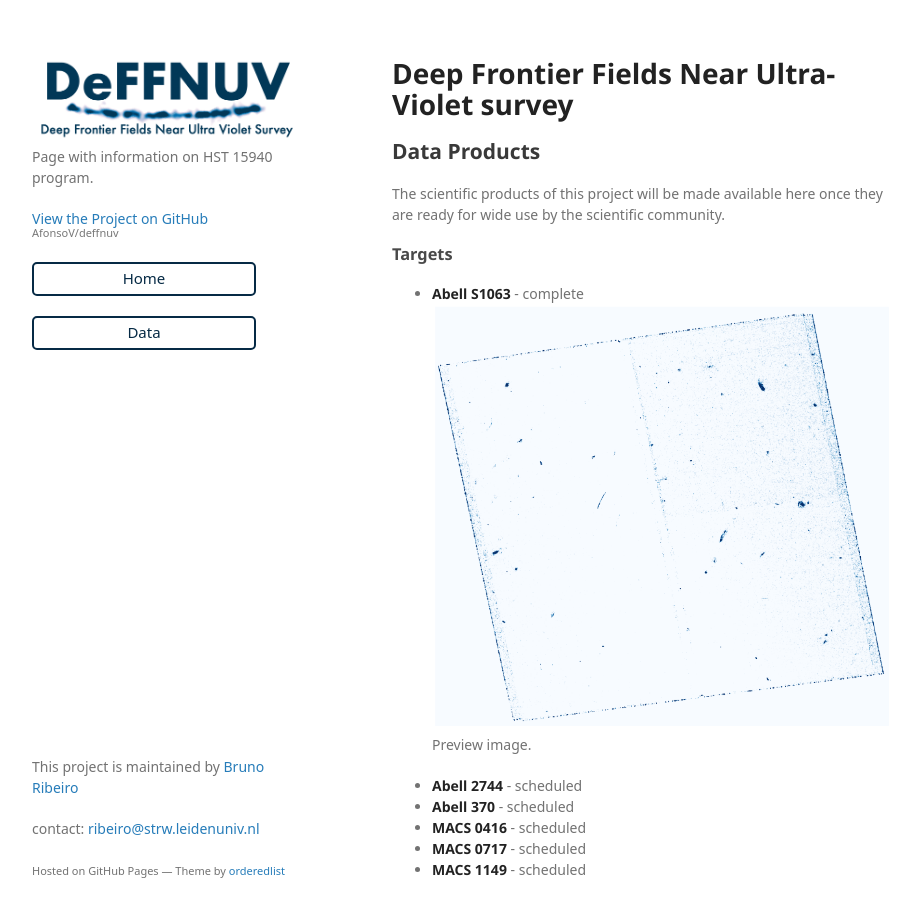
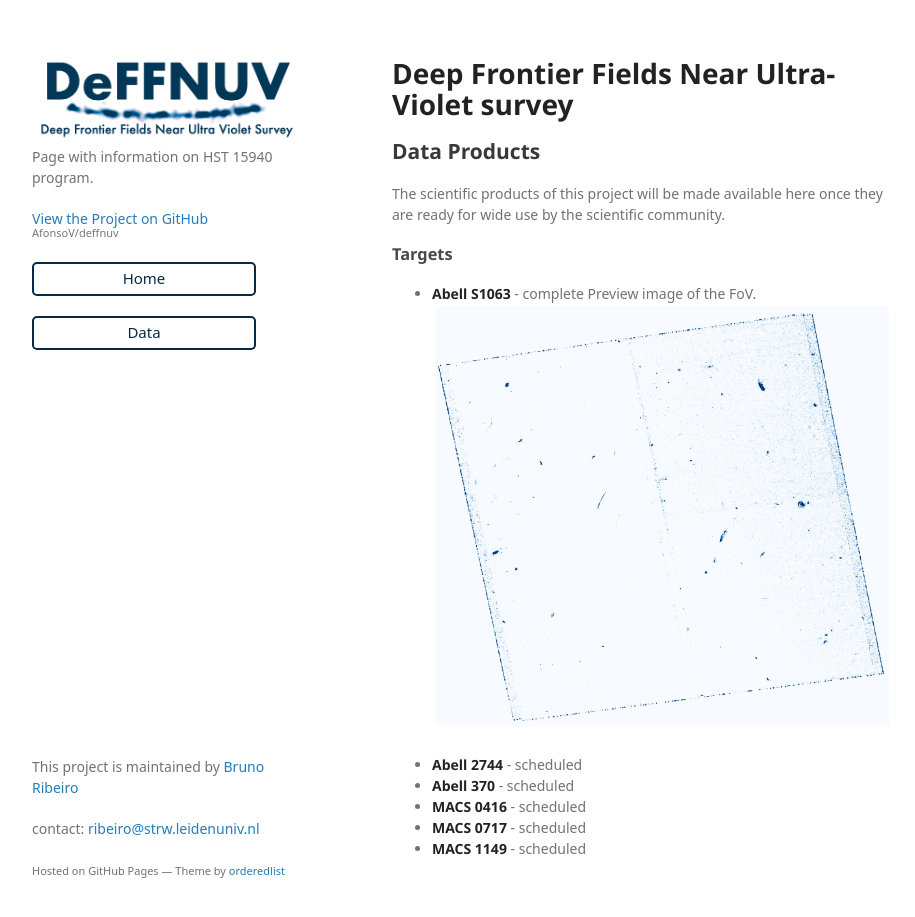
Before and after one commit to AfonsoV/deffnuv, a Jekyll site: the page built from data.md, in a window 1280 px wide and 950 px high. Shown: the top 917 px of the window, without its empty margins (178-1093 px from the left). Built offline with Jekyll 4.4.1, drawn with Linux system fonts in a browser that asks for light colours; some web fonts are replaced; our own code applies the rules of GitHub Pages for plain Markdown files.

Commit message:
Update data page.

```diff
--- a/data.md
+++ b/data.md
@@ -7,8 +7,8 @@ The scientific products of this project will be made available here once they ar
 ### Targets
 
 - **Abell S1063** - complete
+Preview image of the FoV.
 ![FIELD IMAGE](assets/images/AS1063.png)
-Preview image.
 
 - **Abell 2744** - scheduled
 - **Abell 370** - scheduled
```
